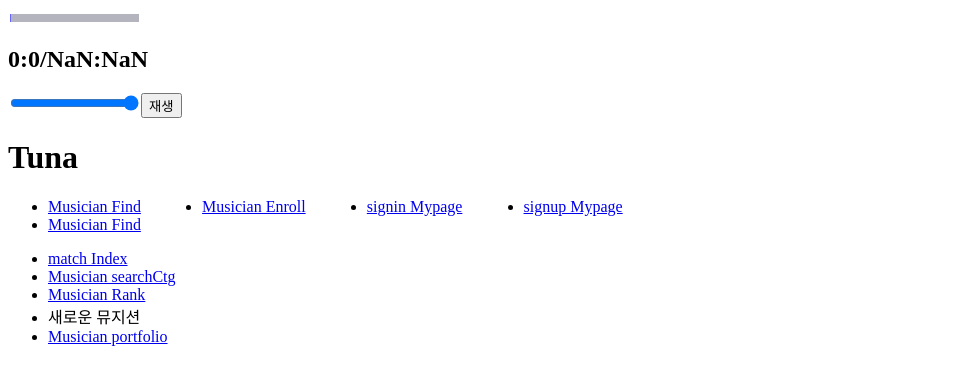
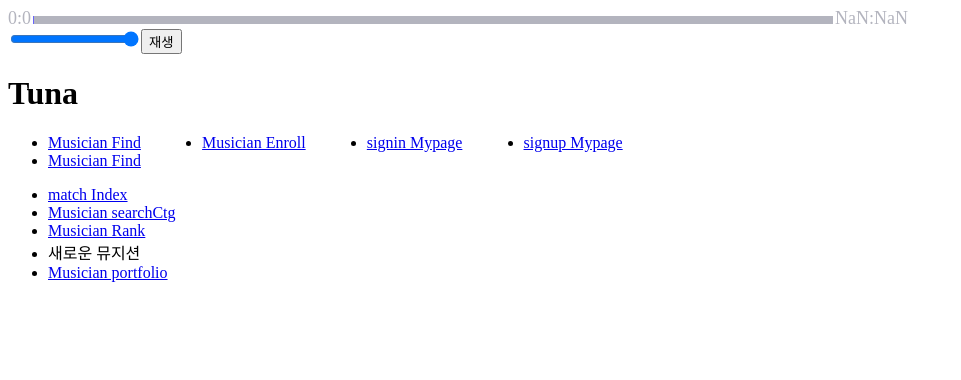
Before and after one commit to wiseseo/Team_Web_3_Client, a Next.js app: page / in a window 1280 px wide. Both pictures are taken after a click on the button "재생". Shown: the top 380 px of the page, without its empty margins (0-961 px from the left). Built offline with nearby package versions, Linux system fonts and the light colour scheme.

Commit message:
add onchange progress value #36

```diff
--- a/components/Audio.tsx
+++ b/components/Audio.tsx
@@ -34,10 +34,19 @@ const Audio: React.FC<Props> = ({ src }: Props): React.ReactElement => {
   ) => {
     audioRef.current.volume = Number((event.target as HTMLInputElement).value);
   };
+
+  const changeCurrent = (value: number) => {
+    if (audioRef.current === null) return;
+    audioRef.current.currentTime = value;
+  };
   return (
     <div className="App">
       {audioRef.current && (
-        <ProgressBar current={currentTime} duration={duration} />
+        <ProgressBar
+          current={currentTime}
+          duration={duration}
+          changeCurrent={changeCurrent}
+        />
       )}
 
       <audio
--- a/components/ProgressBar.tsx
+++ b/components/ProgressBar.tsx
@@ -4,14 +4,20 @@ import styled from "styled-components";
 interface Props {
   current: number;
   duration: number;
+  changeCurrent: (value: number) => void;
 }
 const ProgressWrapper = styled.div`
+  span {
+    font-size: 1.125rem;
+    color: #b3b4be;
+  }
   input[type="range"] {
     -webkit-appearance: none;
     appearance: none;
     background-color: #b3b4be;
     overflow: hidden;
     height: 8px;
+    width: 800px;
 
     &::-webkit-slider-thumb {
       -webkit-appearance: none;
@@ -22,22 +28,34 @@ const ProgressWrapper = styled.div`
   }
 `;
 
-const ProgressBar = ({ current = 0, duration }: Props): React.ReactElement => {
+const ProgressBar = ({
+  current = 0,
+  duration,
+  changeCurrent
+}: Props): React.ReactElement => {
+  const changeHandler = (
+    event: React.SyntheticEvent<HTMLInputElement, Event>
+  ) => {
+    changeCurrent(Number((event.target as HTMLInputElement).value));
+  };
   return (
     <div>
       <ProgressWrapper>
+        <span>
+          {Math.floor(current / 60)}:{Math.floor(current % 60)}
+        </span>
         <input
           type="range"
           max={duration}
           min={0}
           step={0.01}
           value={current}
+          onChange={changeHandler}
         />
+        <span>
+          {Math.floor(duration / 60)}:{Math.floor(duration % 60)}
+        </span>
       </ProgressWrapper>
-      <h2>
-        {Math.floor(current / 60)}:{Math.floor(current % 60)}/
-        {Math.floor(duration / 60)}:{Math.floor(duration % 60)}
-      </h2>
     </div>
   );
 };
```
